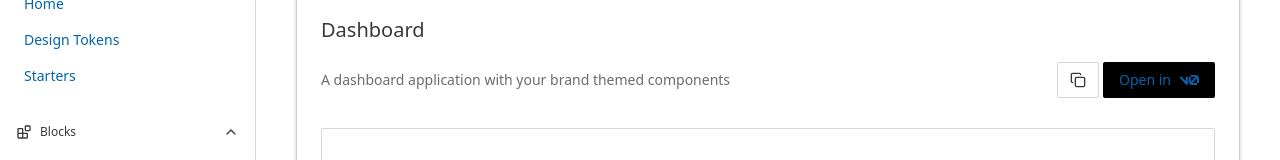
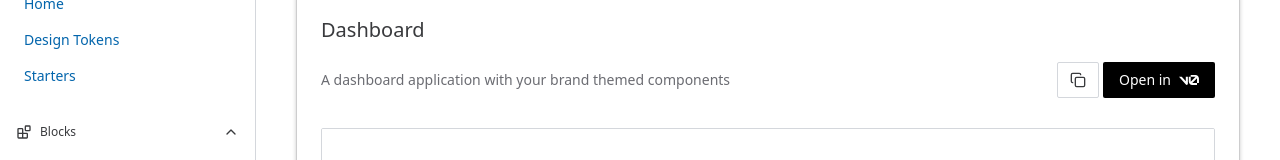
Before and after one commit to Speediing/Quickbooks-Template, a Next.js app: page /starters in a window 1280 px wide. Shown: the part 185-345 px from the top of the page. Built offline with nearby package versions, Linux system fonts and the light colour scheme.

Commit message:
Update open-in-v0.tsx

```diff
--- a/src/components/open-in-v0.tsx
+++ b/src/components/open-in-v0.tsx
@@ -39,21 +39,21 @@ export function OpenInV0Button({
         rel="noopener noreferrer"
         className="flex items-center gap-2"
       >
-        <span>Open in</span>
+        <span className="text-white">Open in</span>
         <svg
           viewBox="0 0 40 20"
           fill="none"
           xmlns="http://www.w3.org/2000/svg"
-          className="size-5 text-current"
+          className="size-5 text-current "
           role="graphics-symbol"
         >
           <path
             d="M23.3919 0H32.9188C36.7819 0 39.9136 3.13165 39.9136 6.99475V16.0805H36.0006V6.99475C36.0006 6.90167 35.9969 6.80925 35.9898 6.71766L26.4628 16.079C26.4949 16.08 26.5272 16.0805 26.5595 16.0805H36.0006V19.7762H26.5595C22.6964 19.7762 19.4788 16.6139 19.4788 12.7508V3.68923H23.3919V12.7508C23.3919 12.9253 23.4054 13.0977 23.4316 13.2668L33.1682 3.6995C33.0861 3.6927 33.003 3.68923 32.9188 3.68923H23.3919V0Z"
-            fill="currentColor"
+            fill="white"
           />
           <path
             d="M13.7688 19.0956L0 3.68759H5.53933L13.6231 12.7337V3.68759H17.7535V17.5746C17.7535 19.6705 15.1654 20.6584 13.7688 19.0956Z"
-            fill="currentColor"
+            fill="white"
           />
         </svg>
       </Link>
```
